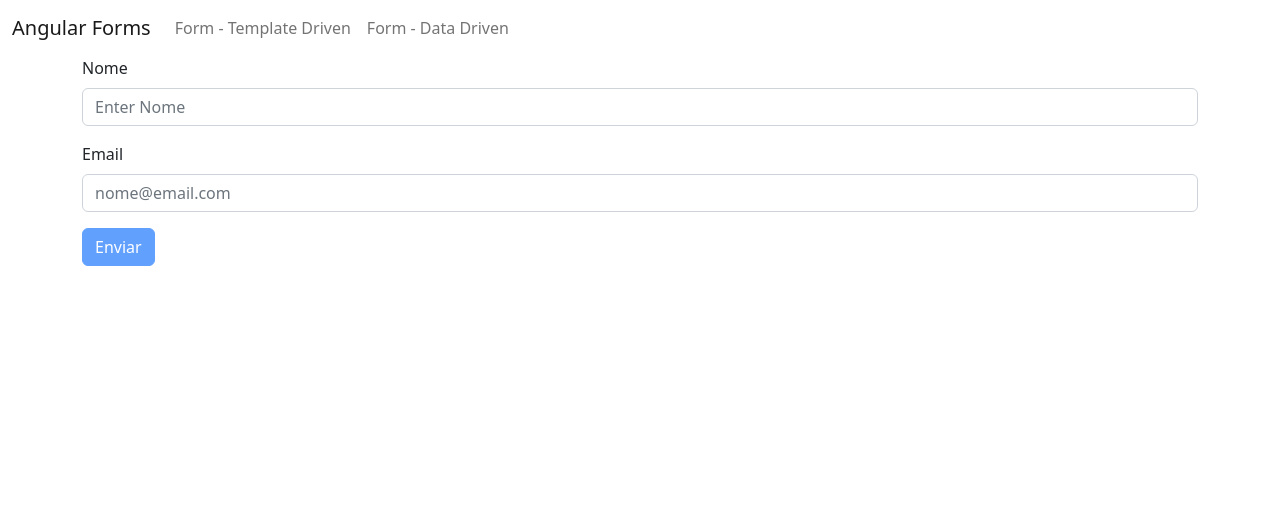
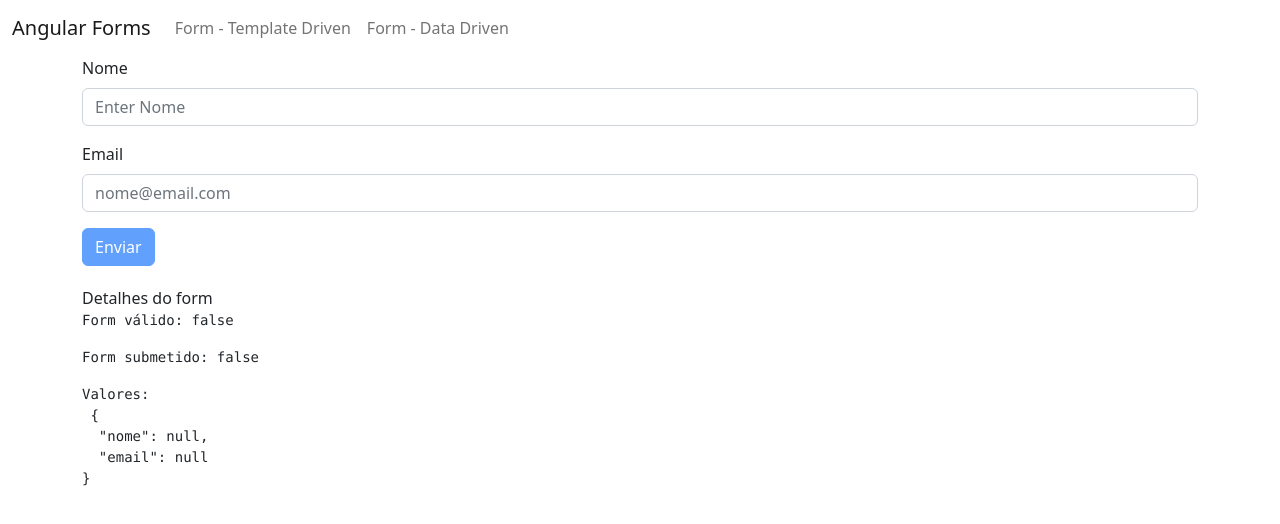
Before and after one commit to pereirathiago/angular, an Angular app in the folder forms/: page /templateForm in a window 1280 px wide. Shown: the top 524 px of the page. Built offline with nearby package versions, Linux system fonts and the light colour scheme.

Commit message:
#81: Forms (Dica): Verificando dados do Form no template com JSON

```diff
--- a/forms/src/app/app.module.ts
+++ b/forms/src/app/app.module.ts
@@ -9,7 +9,7 @@
 @NgModule({
   declarations: [
     AppComponent,
-    DataFormComponent
+    DataFormComponent,
   ],
   imports: [
     BrowserModule,
--- /dev/null
+++ b/forms/src/app/form-debug/form-debug.component.html
@@ -0,0 +1,6 @@
+<div style="margin-top: 20px">
+  <div>Detalhes do form</div>
+  <pre>Form válido: {{ form.valid }}</pre>
+  <pre>Form submetido: {{ form.submitted }}</pre>
+  <pre>Valores: <br> {{ form.value | json }}</pre>
+</div>
--- a/forms/src/app/template-form/template-form.component.html
+++ b/forms/src/app/template-form/template-form.component.html
@@ -12,4 +12,6 @@
     <div *ngIf="!email.valid && email.touched" class="alert alert-danger" role="alert">Email é obrigatório</div>
   </div>
   <button type="submit" class="btn btn-primary" [disabled]="!f.valid">Enviar</button>
+
+  <app-form-debug [form]="f"></app-form-debug>
 </form>
--- a/forms/src/app/template-form/template-form.module.ts
+++ b/forms/src/app/template-form/template-form.module.ts
@@ -2,11 +2,13 @@
 import { CommonModule } from '@angular/common';
 import { TemplateFormComponent } from './template-form.component';
 import { FormsModule } from '@angular/forms';
+import { FormDebugComponent } from '../form-debug/form-debug.component';
 
 
 @NgModule({
   declarations: [
-    TemplateFormComponent
+    TemplateFormComponent,
+    FormDebugComponent
   ],
   imports: [
     CommonModule,
```
Also changed, not shown: forms/src/app/form-debug/form-debug.component.ts (added, +10 -0 lines), forms/src/app/form-debug/form-debug.component.css (added), 1 other file (tests, documents, lock files or other folders).
